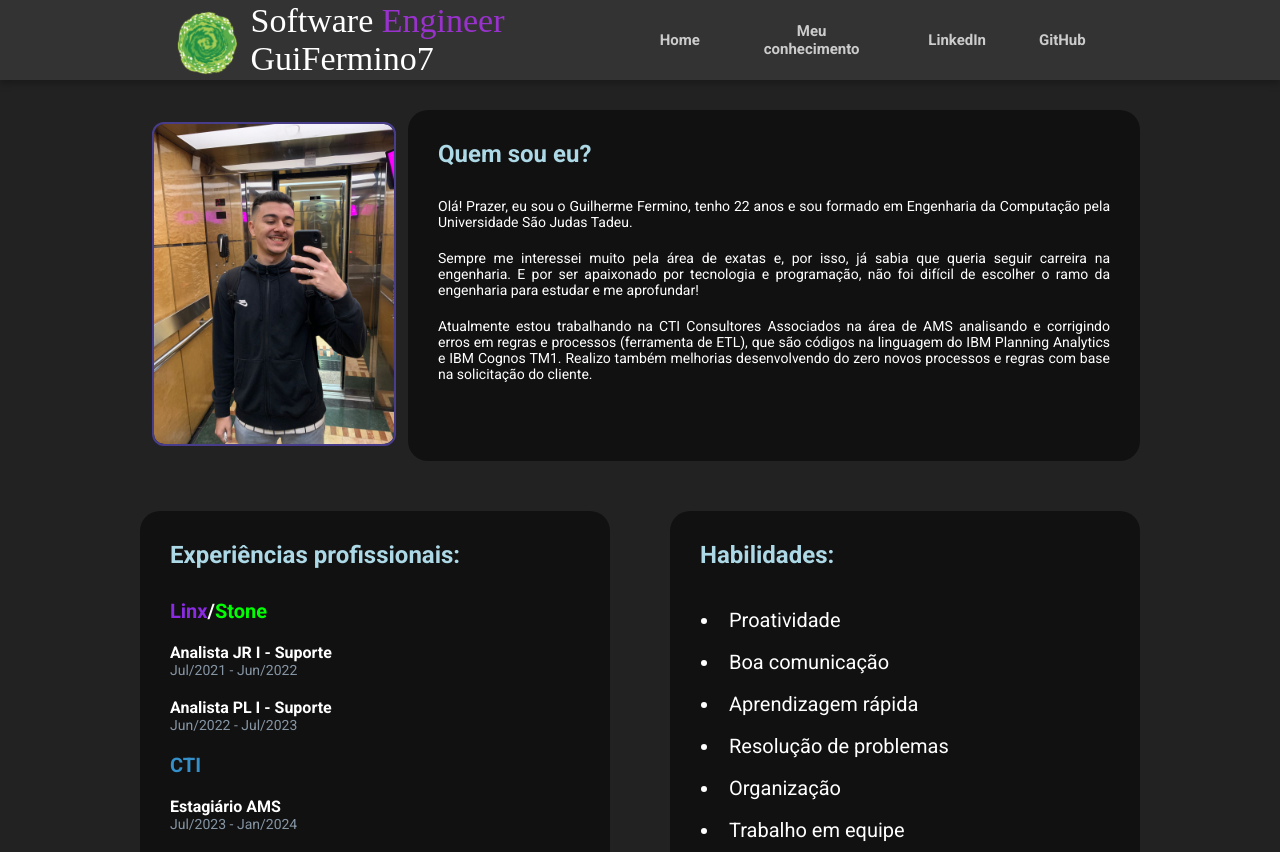
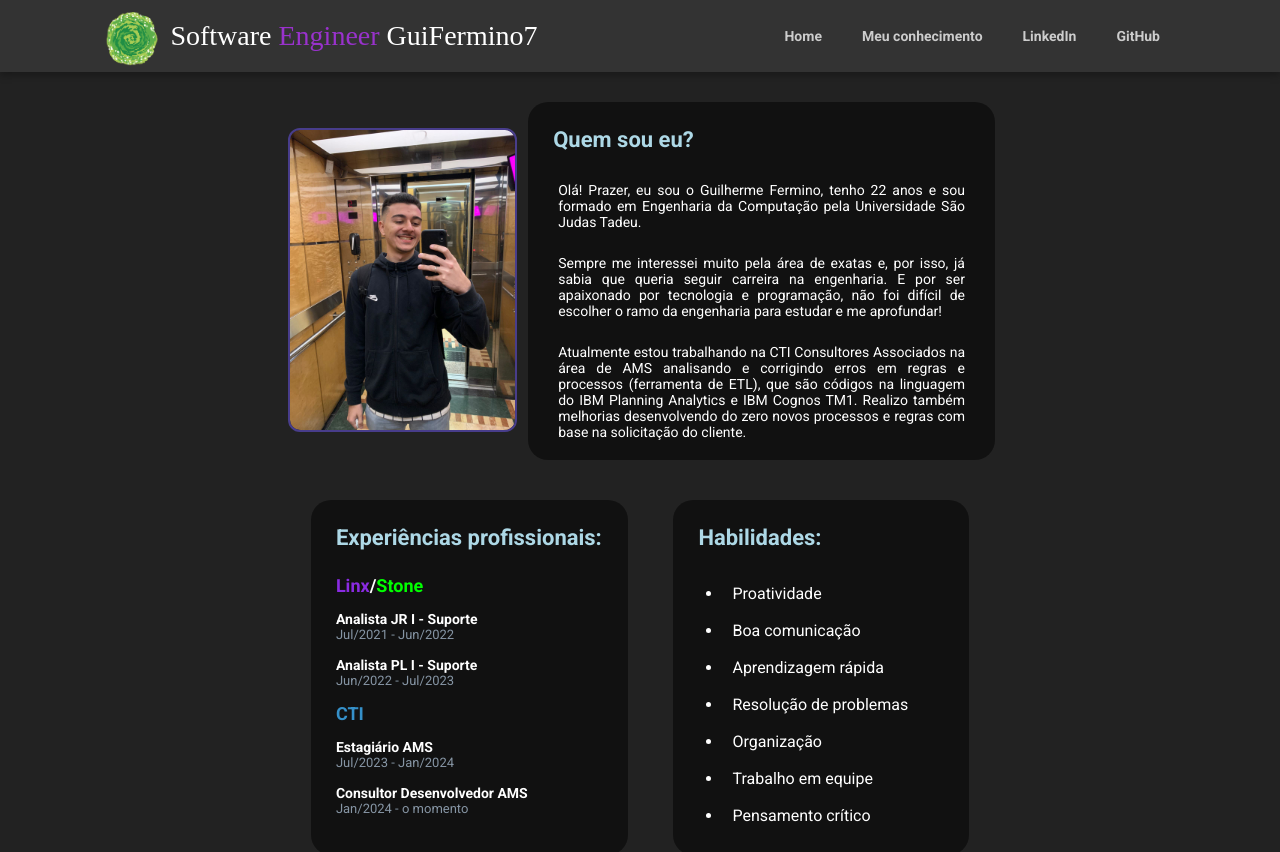
Before and after one commit to guifermino7/trilha-frontend, a React (Create React App) app: page / in a window 1280 px wide. Shown: the top 852 px of the page. Built offline with nearby package versions, Linux system fonts and the light colour scheme; a web font is replaced by a local one.

Commit message:
Arrumando responsividade do 'Home'

```diff
--- a/package.json
+++ b/package.json
@@ -2,16 +2,20 @@
   "name": "primeiro-projeto",
   "version": "0.1.0",
   "private": true,
+  "homepage": "https://guifermino7.github.io/trilha-frontend/",
   "dependencies": {
     "@testing-library/jest-dom": "^5.17.0",
     "@testing-library/react": "^13.4.0",
     "@testing-library/user-event": "^13.5.0",
+    "gh-pages": "^6.1.1",
     "react": "^18.3.1",
     "react-dom": "^18.3.1",
     "react-scripts": "5.0.1",
     "web-vitals": "^2.1.4"
   },
   "scripts": {
+    "predeploy": "npm run build",
+    "deploy": "gh-pages -d build",
     "start": "react-scripts start",
     "build": "react-scripts build",
     "test": "react-scripts test",
--- a/src/App.jsx
+++ b/src/App.jsx
@@ -54,8 +54,10 @@ class App extends React.Component {
         </section>
 
         <section className="bio" style={{display: this.state.showKnowledge ? "none" : "flex"}}>
+          <div className="bio-container">
             { this.state.showKnowledge ? null : <Experience/> }
             { this.state.showKnowledge ? null : <Skills/> }
+          </div>
         </section>
 
         {/* <Counter/> */}
--- a/src/components/Aboutme/styles.css
+++ b/src/components/Aboutme/styles.css
@@ -1,9 +1,11 @@
 main {
-    width: 100rem;
+    width: 55%;
     display: flex;
+    justify-content: space-evenly;
 }
 
 .about-me {
+    width: 55%;
     background-color: rgba(1, 1, 1, 0.5);
     border-radius: 2rem;
 }
@@ -26,3 +28,57 @@ section .about-me h2 {
     height: 32rem;
     margin: 1.4rem;
 }
+
+@media screen and (max-width: 80rem) {
+    main {
+        width: 65%;
+        align-items: center;
+        justify-content: space-around;
+    }
+
+    .about-me {
+        min-width: 60%;
+    }
+
+    section .about-me h2 {
+        margin: 2.5rem;
+        font-size: 2.2rem;
+    }
+
+    .about-me p {
+        margin: 1.5rem 2.5rem;
+        font-size: 1.4rem;
+    }
+
+    .eu-foto {
+        height: 30rem;
+        margin: 0.5rem;
+    }
+}
+
+@media screen and (min-width: 80rem) and (max-width: 128.125rem) {
+    main {
+        align-items: center;
+        width: 57%;
+    }
+
+    .about-me {
+        min-width: 65%;
+    }
+
+    section .about-me h2 {
+        margin: 2.5rem;
+        font-size: 2.2rem;
+    }
+
+    .about-me p {
+        margin: 1.5rem 2.5rem;
+        font-size: 1.4rem;
+        padding: 0.5rem;
+    }
+
+    .eu-foto {
+        height: 30rem;
+        margin: 0.5rem;
+    }
+}
--- a/src/components/Experience/styles.css
+++ b/src/components/Experience/styles.css
@@ -44,3 +44,66 @@
 .cti {
     color: #3590C9;
 }
+
+@media screen and (max-width: 80rem) {
+    .experiences {
+        width: 35rem;
+        height: 35.5rem;
+    }
+
+    .experiences h2 {
+        margin: 2.5rem;
+        font-size: 2.2rem;
+    }
+
+    .experiences h3 {
+        margin: 0 2.5rem;
+        font-size: 1.8rem;
+    }
+
+    .experience-container {
+        margin: 1.5rem 2.5rem;
+    }
+
+    .experience {
+        margin-top: 1.5rem;
+        font-size: 1.4rem;
+    }
+
+    .experience-container p {
+        color: #8695a4;
+        font-size: 1.3rem;
+    }
+}
+
+@media screen and (min-width: 80rem) and (max-width: 128.125rem) {
+    .experiences{
+        min-width: 33%;
+        max-width: 45%;
+        height: 35.5rem;
+    }
+
+    .experiences h2 {
+        margin: 2.5rem;
+        font-size: 2.2rem;
+    }
+
+    .experiences h3 {
+        margin: 0 2.5rem;
+        font-size: 1.8rem;
+    }
+
+    .experience-container {
+        margin: 1.5rem 2.5rem;
+    }
+
+    .experience {
+        margin-top: 1.5rem;
+        font-size: 1.4rem;
+    }
+
+    .experience-container p {
+        color: #8695a4;
+        font-size: 1.3rem;
+    }
+}
--- a/src/components/Skills/styles.css
+++ b/src/components/Skills/styles.css
@@ -11,9 +11,43 @@
 }
 
 .skills li {
-    font-size: 1.6rem;
     margin: 0 5rem;
     padding: 0.9rem;
     font-size: 2rem;
     list-style: disc;
 }
+
+@media screen and (max-width: 80rem) {
+    .skills{
+        width: 30rem;
+        height: 35.5rem;
+    }
+
+    .skills h2 {
+        margin: 2.5rem;
+        font-size: 2.2rem;
+    }
+
+    .skills li {
+        margin: 0 5rem;
+        font-size: 1.6rem;
+    }
+}
+
+@media screen and (min-width: 80rem) and (max-width: 128.125rem) {
+    .skills{
+        min-width: 33%;
+        max-width: 42%;
+        height: 35.5rem;
+    }
+
+    .skills h2 {
+        margin: 2.5rem;
+        font-size: 2.2rem;
+    }
+
+    .skills li {
+        margin: 0 5rem;
+        font-size: 1.6rem;
+    }
+}
--- a/src/styles/App.css
+++ b/src/styles/App.css
@@ -33,15 +33,22 @@ h2 {
 section.intro {
     width: 100%;
     padding: 1rem;
-    margin: 2rem;
+    margin: 2.5rem 2rem 2rem 2rem;
     align-items: center;
     flex-direction: column;
 }
 
 section.bio {
-    width: 100rem;
-    margin: 2rem;
-    justify-content: space-between;
+    width: 100%;
+    margin: 1rem 0 3rem 0;
+    justify-content: center;
+    align-items: center;
+}
+
+section.bio div.bio-container {
+    width: 55%;
+    display: flex;
+    justify-content: space-evenly;
 }
 
 section#myknowledge,
@@ -108,7 +115,6 @@ button {
     border: none;
     cursor: pointer;
     font-family: "Roboto", sans-serif;
-    font-size: 1.5rem;
 }
 
 header nav#navbar ul.nav-list li,
@@ -169,3 +175,73 @@ img.portal {
     grid-template-columns: 2fr 3fr;
     justify-content: center;
 }
+
+@media screen and (max-width: 80rem) {
+    header nav#navbar {
+        max-width: 100%;
+        height: 7.2rem;
+        padding: 0 10rem;
+    }
+
+    header nav#navbar .nav-brand h1 {
+        font-size: 3rem;
+    }
+
+    header nav#navbar ul.nav-list li,
+    header nav#navbar ul.nav-list li  {
+        padding: 0.55rem 2rem;
+    }
+
+    header nav#navbar ul.nav-list li a,
+    header nav#navbar ul.nav-list li button {
+        font-size: 1.4rem;
+    }
+
+    img.portal {
+        height: 6rem;
+    }
+
+    section.intro {
+        margin: 2rem;
+    }
+
+    section.bio {
+        margin: 1rem 0 2rem 0;
+    }
+
+    section.bio div.bio-container {
+        min-width: 65%;
+        justify-content: space-around;
+    }
+}
+
+@media screen and (min-width: 80rem) and (max-width: 128.125rem) {
+    header nav#navbar {
+        max-width: 100%;
+        height: 7.2rem;
+        padding: 0 10rem;
+    }
+
+    header nav#navbar .nav-brand h1 {
+        font-size: 3rem;
+    }
+
+    header nav#navbar ul.nav-list li,
+    header nav#navbar ul.nav-list li  {
+        padding: 0.55rem 2rem;
+    }
+
+    header nav#navbar ul.nav-list li a,
+    header nav#navbar ul.nav-list li button {
+        font-size: 1.4rem;
+    }
+
+    section.bio div.bio-container {
+        min-width: 55%;
+        justify-content: space-around;
+    }
+
+    header nav#navbar .nav-brand h1 {
+        font-size: 2.8rem;
+    }
+}
```
Also changed, not shown: src/components/Knowledge/styles.css (+8 -0 lines), src/components/Projects/styles.css (+8 -0 lines), 1 other file (tests, documents, lock files or other folders).
